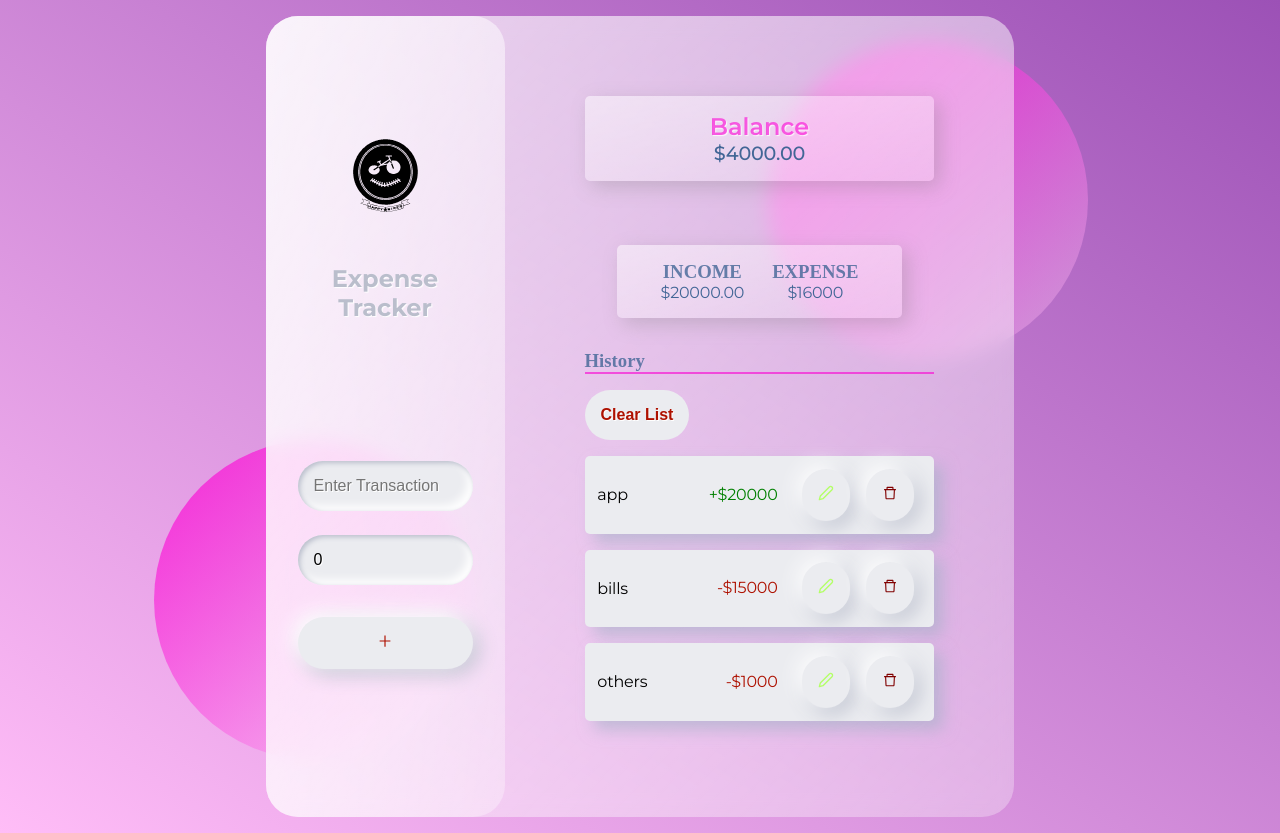
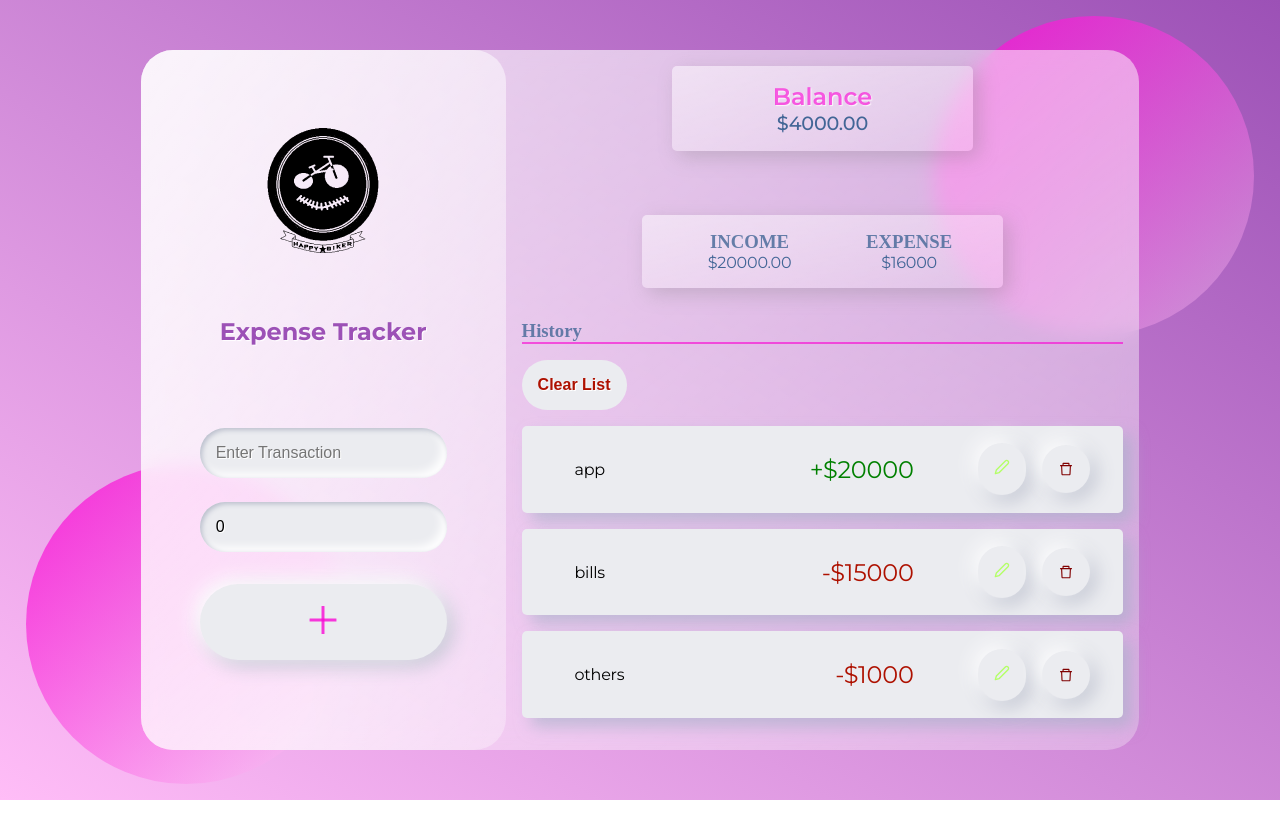
Before and after one commit to raul-adique-ii/expense-tracker, a React (Create React App) app: page / in a window 1280 px wide. After the commit the page ends 800 px from the top, so only its background shows below. Built offline with nearby package versions, Linux system fonts and the light colour scheme.

Commit message:
moved all css to root index.css

```diff
--- a/src/index.css
+++ b/src/index.css
@@ -32,7 +32,7 @@ label {
 }
 
 h1 {
-  color: #BABECC;
+  color: #9C51B6;
   text-shadow: 1px 1px 1px #FFF;
 }
 
@@ -89,7 +89,7 @@ button:hover {
 .glass {
     background: #fff;
     min-height: 80vh;
-    width: 60%;
+    width: 80%;
     background: linear-gradient(to right bottom, rgba(255, 255, 255, 0.7), rgba(255, 255, 255, 0.3));
     border-radius: 2rem;
     z-index: 2;
@@ -108,13 +108,13 @@ button:hover {
 }
 
 .circle1 {
-    top: 5%;
-    right: 15%;
+    top: 2%;
+    right: 2%;
 }
 
 .circle2 {
-    bottom: 5%;
-    left: 12%;
+    bottom: 2%;
+    left: 2%;
 }
 
 h1 {
@@ -154,6 +154,15 @@ h1 {
     flex: 2;
 }
 
+.items button:disabled {
+    color: #6f6f6f;
+}
+
+.icon-box {
+    font-size: 2.5rem;
+    color: rgba(249, 9, 212, 0.8);
+}
+
 .form-inputs {
     display: flex;
     flex-direction: column;
@@ -188,6 +197,10 @@ h1 {
 
 .balance {
     text-align: center;
+    box-shadow: 6px 6px 20px rgba(122, 122, 122, 0.3);
+    width: 50%;
+    align-self: center;
+    padding: 1rem;
 }
 
 .balance h1 {
@@ -198,11 +211,24 @@ h1 {
 
 .income-expense {
     display: flex;
-    justify-content: space-evenly;
+    flex-direction: column;
+    justify-content: center;
+    align-items: center;
+    align-self: center;
+    border-radius: 5px;
+    box-shadow: 6px 6px 20px rgba(122, 122, 122, 0.3);
+    padding: 1.5rem;
+    margin-bottom: 1rem;
+    width: 50%;
+    color: #426696;
+}
+
+.income-items {
+    padding: .5rem;
 }
 
 .items {
-    margin: 5rem;
+    margin: 1rem;
     display: flex;
     flex-direction: column;
     justify-content: space-evenly;
@@ -215,27 +241,109 @@ h1 {
 
 .card {
     display: flex;
-    justify-content: space-between;
-    padding: 1rem;
-    background: linear-gradient(to left top, rgba(255, 255, 255, 0.2), rgba(255, 255, 255, 0.5));
-    margin: 1rem 0;
+    flex-direction: column;
+    justify-content: center;
+    align-items: center;
+    margin: .5rem 0;
     border-radius: 5px;
+    width: 100%;
     box-shadow: 6px 6px 20px rgba(122, 122, 122, 0.3);
 }
 
-@media (max-width: 700px) {
+.card h3 {
+    text-transform: capitalize;
+    color: #426696;
+    margin-top: 1rem;
+    font-size: 1.5rem;
+}
+
+.history {
+    border-bottom: 2px solid rgba(249, 9, 212, 0.8);
+    margin-bottom: 1rem;
+}
+
+.delete-group {
+    justify-content: center;
+    align-items: center;
+    margin: .8rem;
+}
+
+.delete-group p {
+    font-size: 1.5rem;
+}
+
+.minus {
+    color: #AE1100;
+}
+
+.plus {
+    color:seagreen;
+}
+
+@media (min-width: 700px) {
     .items {
         flex-direction: column;
+        /* justify-content: center;
+        align-items: center; */
     }
     .balance {
-        margin: 1rem;
         text-align: center;
+        padding: 1rem;
+        align-self: center;
+        box-shadow: 6px 6px 20px rgba(122, 122, 122, 0.3);
+        margin-bottom: 2rem;
+        width: 50%;
     }
     .balance p {
         font-size: 1.5rem;
     }
     .income-expense {
+        display: flex;
+        align-self: center;
+        flex-direction: row;
+        margin-bottom: 1rem;
+        width: 60%;
+        box-shadow: 6px 6px 20px rgba(122, 122, 122, 0.3);
+    }
+    .income-items {
+        text-align: center;
+    }
+    .income-items p {
+        font-size: 1.3rem;
+    }
+    .card {
+        display: flex;
+        flex-direction: row;
         justify-content: space-between;
-        margin-bottom: 1rem;
+        padding: 1rem;
+        background: linear-gradient(to left top, rgba(255, 255, 255, 0.2), rgba(255, 255, 255, 0.5));
+        margin: 1rem 0;
+        border-radius: 5px;
+        box-shadow: 6px 6px 20px rgba(122, 122, 122, 0.3);
+        width: 100%;
+        box-shadow: 9px 9px 16px rgba(163, 177, 198, 0.6);
+        align-items: center;
+    }
+    .card h3 {
+        text-transform: capitalize;
+        color: #426696;
+    }
+    .delete-group {
+        display: flex;
+        flex-direction: row;
+        justify-content: center;
+        align-items: center;
+        margin: 0 .8rem;
+    }
+    p {
+        margin: 0 2.5rem;
+    }
+
+    .minus {
+        color: #AE1100;
+    }
+
+    .plus {
+        color:seagreen;
     }
 }
```
